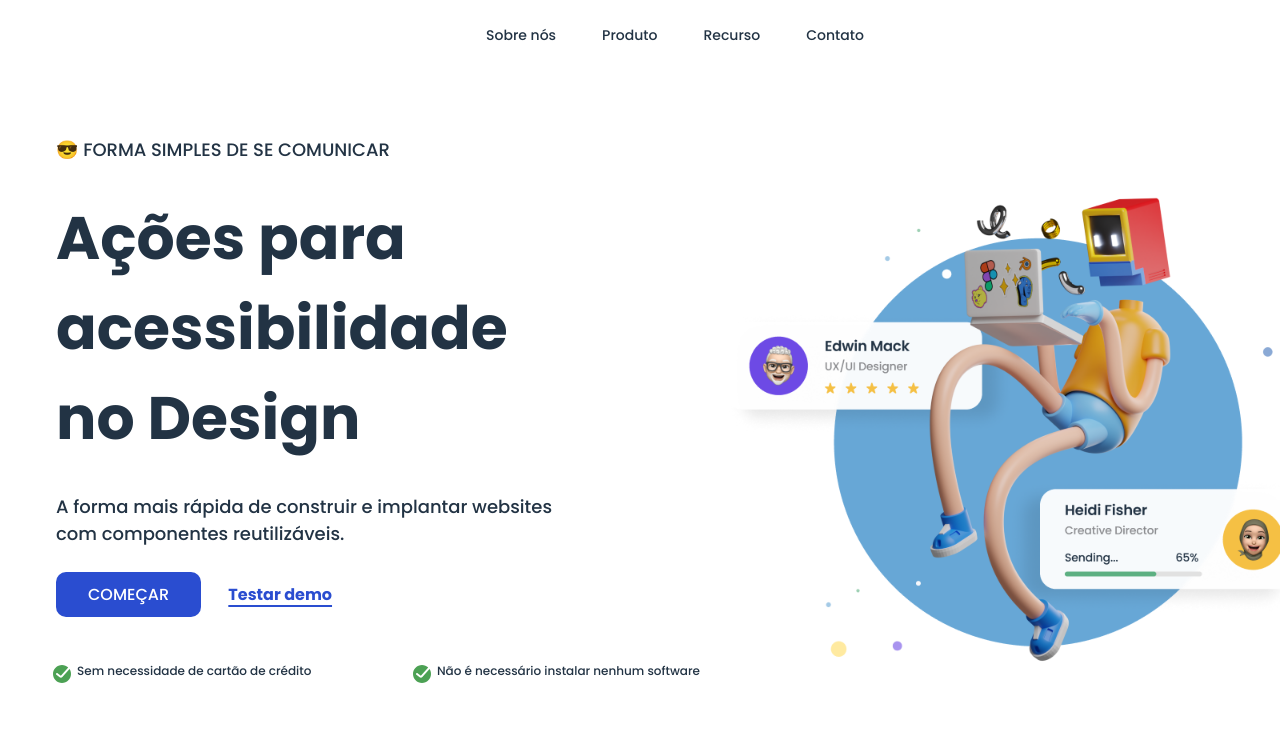
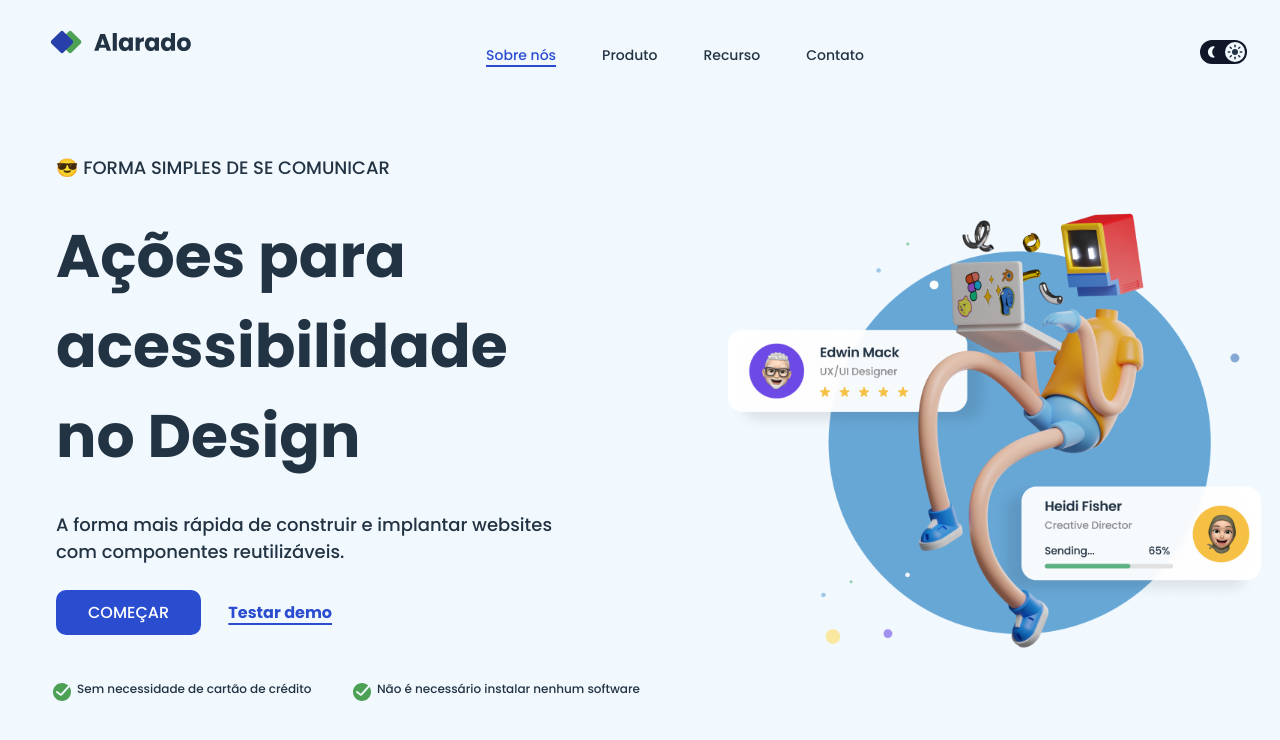
Before and after one commit to ghoulswitch/homepage_simples, a plain HTML site: page index.html in a window 1280 px wide. Drawn offline with Linux system fonts and the light colour scheme.

Commit message:
edit: css completo!

```diff
--- a/index.html
+++ b/index.html
@@ -16,12 +16,22 @@
 </head>
 
 <body>
+
+    <div id="logo">
+        <img src="./src/media/logo-alarado-light.svg" alt="logo">
+    </div>
+
     <nav>
-        <a href="#"> Sobre nós </a>
-        <a href="#"> Produto </a>
-        <a href="#"> Recurso </a>
-        <a href="#"> Contato </a>
+        <a href="#" id="nav-sobre-nos"> Sobre nós </a>
+        <a href="#" id="nav-produto"> Produto </a>
+        <a href="#" id="nav-recurso"> Recurso </a>
+        <a href="#" id="nav-contato"> Contato </a>
     </nav>
+
+    <div id="tema">
+        <img src="./src/media/lua.svg" alt="lua" id="lua">
+        <img src="./src/media/sol.svg" alt="sol" id="sol">
+    </div>
 
     <main>
         <section>
--- a/src/estilo.css
+++ b/src/estilo.css
@@ -12,17 +12,56 @@
 }
 
 body {
-    font-family: "Poppins", sans-serif;;
+    font-family: "Poppins", sans-serif;
+    background-color: var(--branco);
+}
+
+#logo {
+    /* background-color: rgba(144, 238, 144, 0.548); */
+    position: absolute;
+    width: 200px;
+    margin: -15px 0 0 50px;
 }
 
 nav {
     /* background-color: antiquewhite; */
     display: flex;
     justify-content: space-evenly;
-    margin: 25px 370px 10px 440px;
+    margin: 45px 370px 10px 440px;
     color: var(--cinza-escuro);
     font-size: var(--tamanho-texto-pequeno);
     font-weight: 500;
+}
+
+#nav-sobre-nos {
+    color: var(--azul-claro);
+    font-weight: 500;
+    text-decoration: underline;
+    text-decoration-thickness: 1.5px;
+    text-underline-offset: 5px;
+}
+
+#tema {
+    background-color: var(--azul-escuro);
+    display: flex;
+    padding: 2px 0 2px 3px;
+    width: 47px;
+    margin: -36px 0 0 1200px;
+    border-radius: 20px;
+}
+
+#lua {
+    width: 17px;
+    cursor: pointer;
+}
+
+#sol {
+    background-color: var(--branco);
+    width: 20px;
+    border-radius: 50px;
+    padding: 1px;
+    margin: 0 0 0 5.3px;
+    cursor: pointer;
 }
 
 p {
@@ -75,14 +114,14 @@ footer {
     display: flex;
     flex-direction: row;
     justify-content: space-between;
-    width: 700px;
+    width: 600px;
     color: var(--cinza-escuro);
 }
 
 h2 {
     font-size: 12px;
     font-weight: 500;
-    margin-right: 50px;
+    margin-right: 10px;
 }
 
 h2::before {
@@ -98,10 +137,10 @@ h2::before {
     display: flex;
     flex-direction: row-reverse;
     width: 730px;
-    margin: -520px 0 100px 570px;
+    margin: -520px 0 100px 535px;
 }
 
 .imagem img {
-    width: 80%;
-    height: 80%;
+    width: 75%;
+    height: 75%;
 }
```
